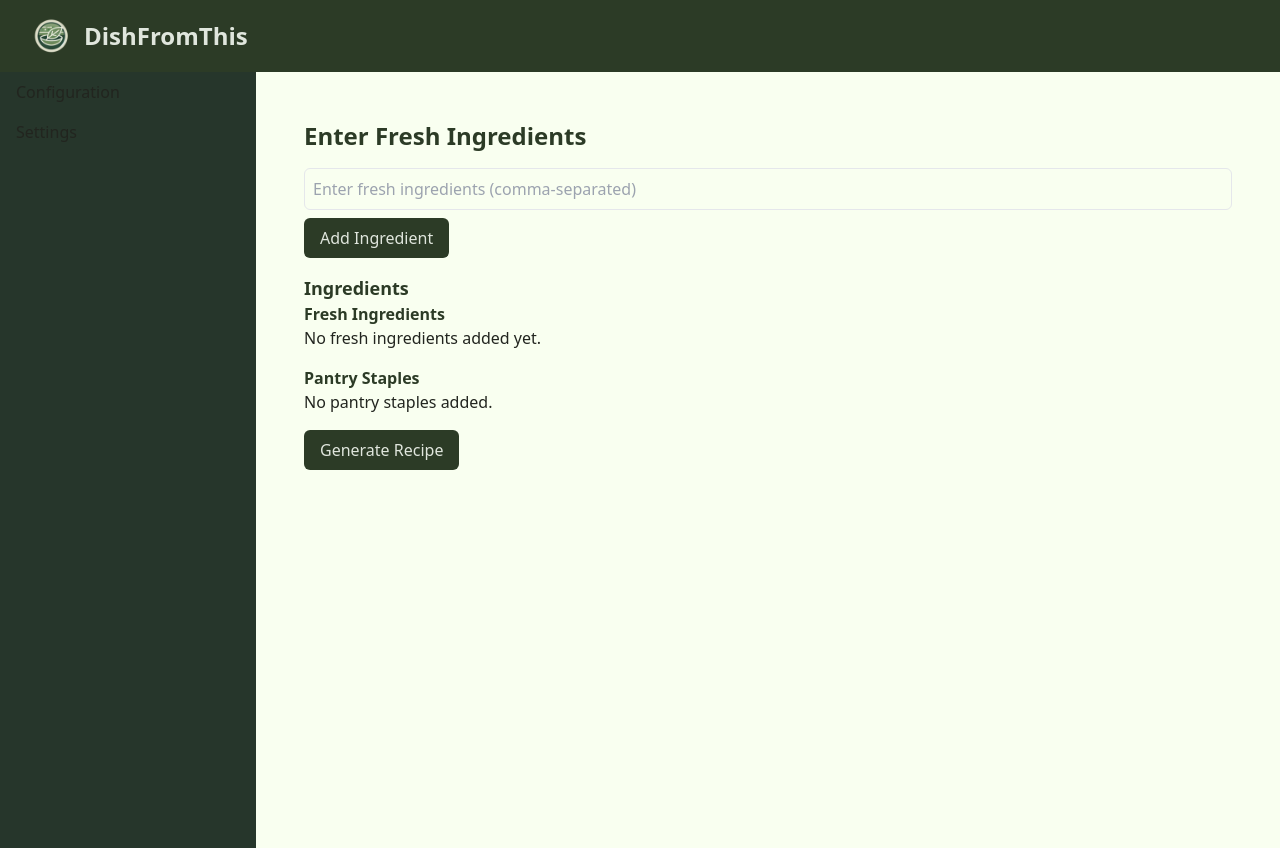
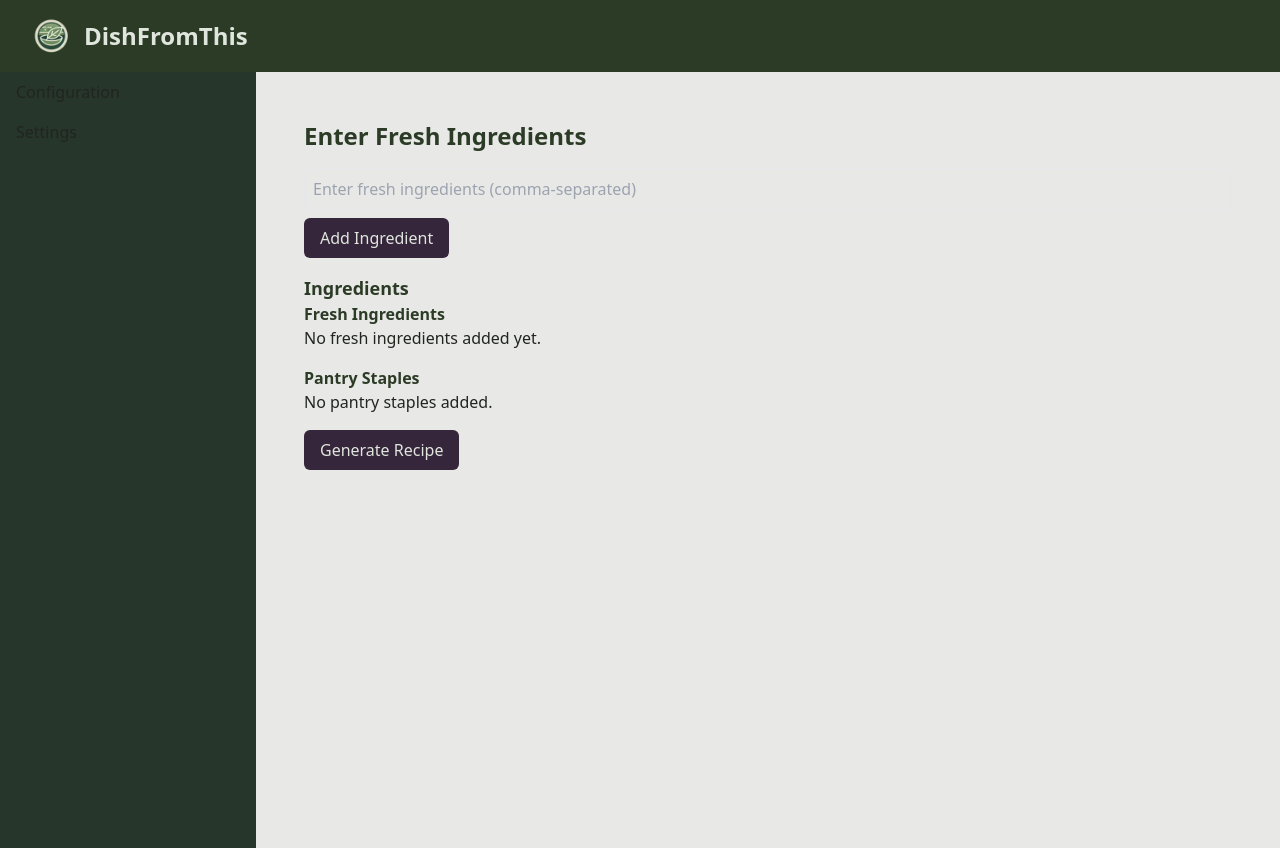
Before and after one commit to Moliver42j/recipe-generator-fe, a Next.js app: page / in a window 1280 px wide. Built offline with nearby package versions, Linux system fonts and the light colour scheme.

Commit message:
right last colour change then bed

```diff
--- a/app/globals.css
+++ b/app/globals.css
@@ -3,10 +3,10 @@
 @tailwind utilities;
 
 :root {
-  --background-light: #f9fff0;
+  --background-light: #e8e9e7;
   --foreground-light: #2c3b26;
   --background-dark: #121a13;
-  --foreground-dark: #d3e4d1;
+  --foreground-dark: #e8e9e7;
 
   /* Default (light mode) color variables */
   --background: var(--background-light);
@@ -14,7 +14,7 @@
 
   /* Primary and secondary colors for light mode */
   --primary-light: #2c3b26;
-  --secondary-light: #2c3b26;
+  --secondary-light: #35263b;
   --text-primary-light: #E0E6DD;
   --text-secondary-light: #22251f;
 
@@ -35,8 +35,8 @@
     --foreground: #d3e4d1; /* Soft, pale green for text */
 
     --primary: #8fae86; /* Muted earthy green for primary elements */
-    --secondary: #ccb9dd; /* Slightly darker secondary green */
-    --text-primary: #323331; /* Pale text for readability */
+    --secondary: #9789a4; /* Slightly darker secondary green */
+    --text-primary: ##b9d6dd; /* Pale text for readability */
     --text-secondary: #a9b8a3; /* Subtle muted secondary text */
 
     --sidebar: #1a2a20; /* Dark, desaturated green for the sidebar */
```
